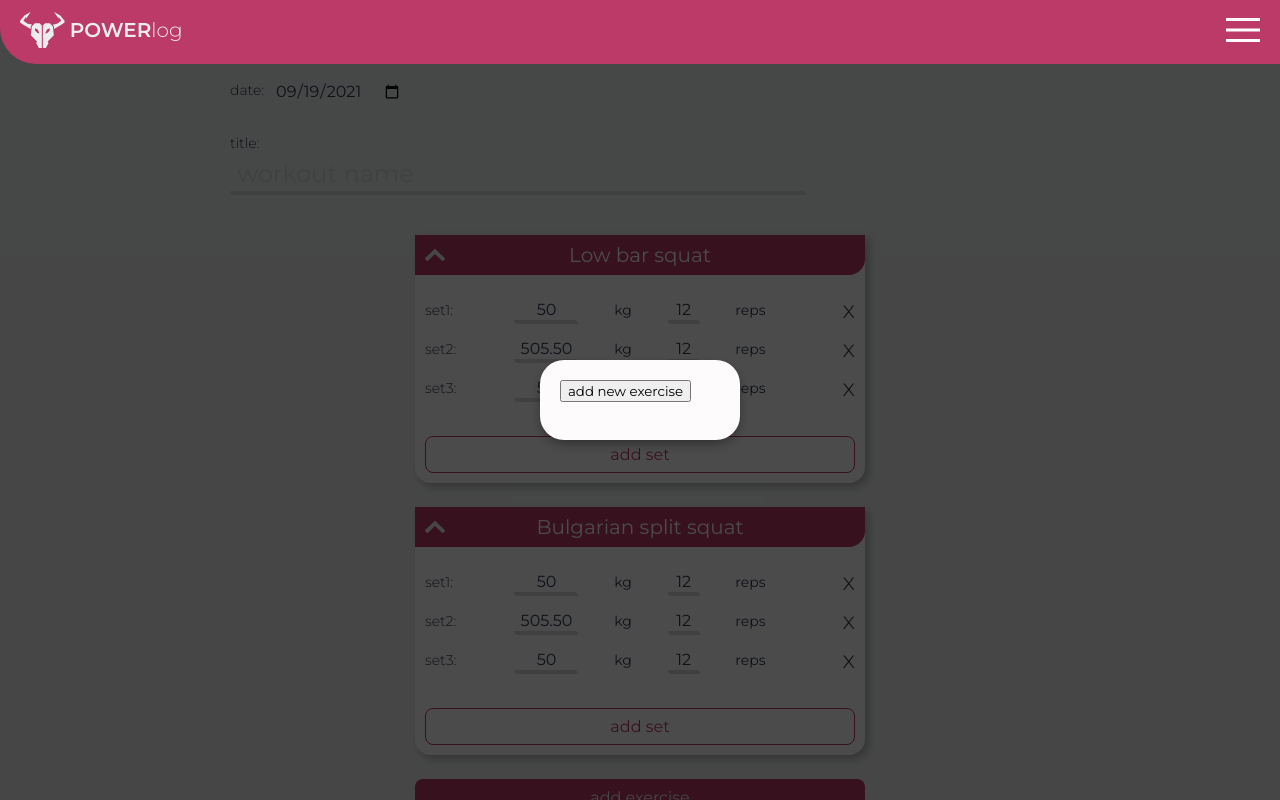
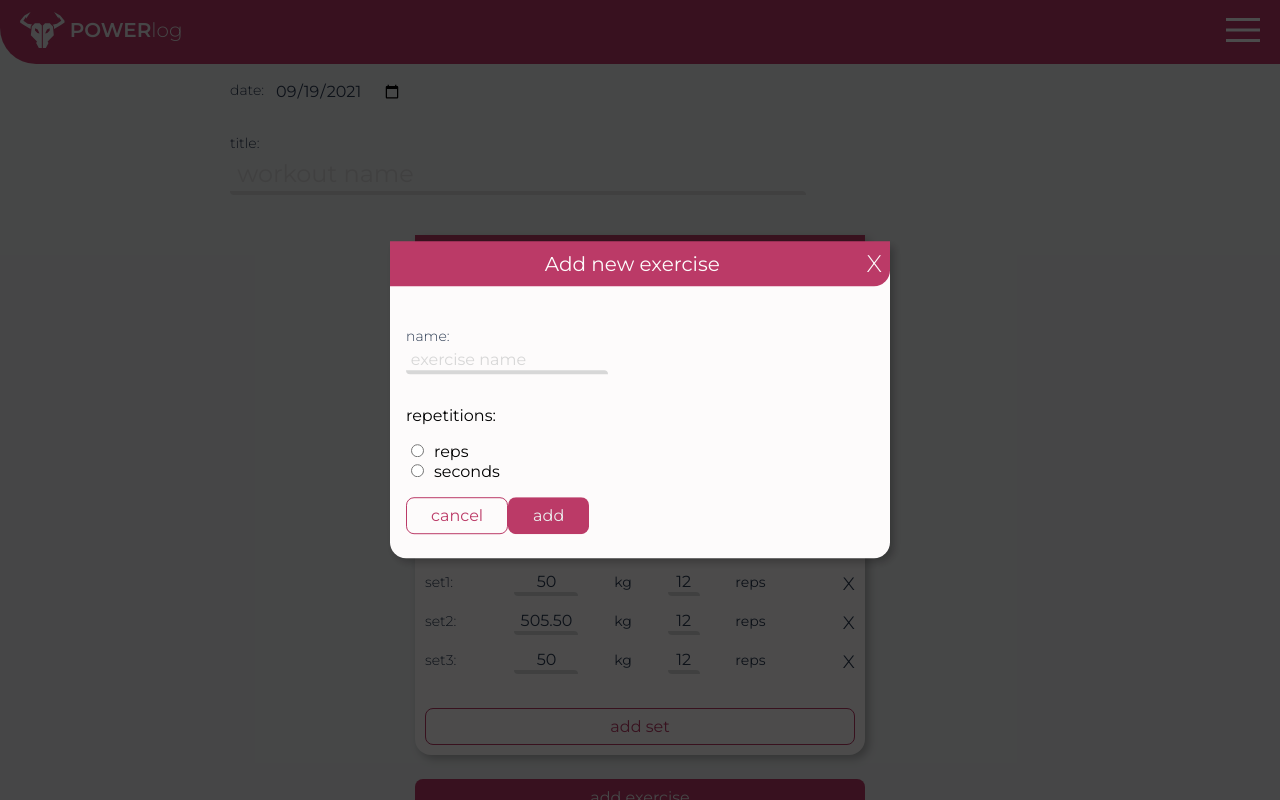
Before and after one commit to WojCzu/power-log, a React (Create React App) app: page /workouts/add in a window 1280 px wide. Both pictures are taken after typing "Sample" into the empty fields and a click on the button "add exercise". Built offline with nearby package versions, Linux system fonts and the light colour scheme.

Commit message:
add rest Modal styles and simple modal content

```diff
--- /dev/null
+++ b/src/components/atoms/CloseButton/CloseButton.js
@@ -0,0 +1,16 @@
+import styled from 'styled-components';
+import { darkOutline } from 'assets/styles/outline';
+
+export const CloseButton = styled.button`
+  padding: 0;
+
+  text-align: right;
+  background: none;
+  border: none;
+
+  font-size: ${({ theme }) => theme.fontSize.xl};
+  font-weight: ${({ theme }) => theme.fontWeight.light};
+  color: ${({ theme }) => theme.color.black};
+  cursor: pointer;
+  ${darkOutline}
+`;
--- a/src/components/molecules/ExerciseSet/ExerciseSet.js
+++ b/src/components/molecules/ExerciseSet/ExerciseSet.js
@@ -4,9 +4,9 @@ import {
   Wrapper,
   StyledSetNumber,
   StyledSpan,
-  StyledButton,
   StyledInfo,
 } from './ExerciseSet.styles';
+import { CloseButton } from 'components/atoms/CloseButton/CloseButton';
 
 const ExerciseSet = ({ setNumber, weight, volume, volumeType }) => {
   return (
@@ -19,7 +19,7 @@ const ExerciseSet = ({ setNumber, weight, volume, volumeType }) => {
         <StyledSpan>{volumeType}</StyledSpan>
       </StyledInfo>
 
-      <StyledButton>x</StyledButton>
+      <CloseButton>x</CloseButton>
     </Wrapper>
   );
 };
--- a/src/components/molecules/ExerciseSet/ExerciseSet.styles.js
+++ b/src/components/molecules/ExerciseSet/ExerciseSet.styles.js
@@ -1,5 +1,4 @@
 import styled from 'styled-components';
-import { darkOutline } from 'assets/styles/outline';
 
 export const StyledSetNumber = styled.span`
   font-weight: ${({ theme }) => theme.fontWeight.light};
@@ -19,20 +18,6 @@ export const Wrapper = styled.div`
   grid-template-columns: 1fr 6fr 1fr;
 `;
 
-export const StyledButton = styled.button`
-  padding: 0;
-
-  text-align: right;
-  background: none;
-  border: none;
-
-  font-size: ${({ theme }) => theme.fontSize.xl};
-  font-weight: ${({ theme }) => theme.fontWeight.light};
-  color: ${({ theme }) => theme.color.black};
-  cursor: pointer;
-  ${darkOutline}
-`;
-
 export const StyledInfo = styled.div`
   display: flex;
   justify-content: space-evenly;
--- a/src/components/organisms/Modal/Modal.js
+++ b/src/components/organisms/Modal/Modal.js
@@ -1,17 +1,26 @@
+import { CloseButton } from 'components/atoms/CloseButton/CloseButton';
 import React from 'react';
+import styled from 'styled-components';
 import { StyledModal } from './Modal.styles';
 
-const Modal = ({ children, ...props }) => {
+const Modal = ({ children, modalTitle, closeModal, ...props }) => {
   return (
     <StyledModal
       aria={{
         labelledby: 'modal__heading',
         describedby: 'modal__description',
       }}
+      onRequestClose={closeModal}
       {...props}
-      style={{ overlay: { backgroundColor: 'rgba(0,0,0,0.7)' } }}
+      style={{
+        overlay: { backgroundColor: 'rgba(0,0,0,0.7)', zIndex: '999' },
+      }}
     >
-      {children}
+      <ModalHeading>
+        <StyledTitle id="modal__heading">{modalTitle}</StyledTitle>
+        <StyledButton onClick={closeModal}>X</StyledButton>
+      </ModalHeading>
+      <Content>{children}</Content>
     </StyledModal>
   );
 };
@@ -19,3 +28,30 @@ const Modal = ({ children, ...props }) => {
 StyledModal.setAppElement(document.getElementById('root'));
 
 export default Modal;
+
+const ModalHeading = styled.div`
+  padding: 0.4em;
+
+  color: ${({ theme }) => theme.color.white};
+  background-color: ${({ theme }) => theme.color.purple};
+  font-size: ${({ theme }) => theme.fontSize.l};
+  border-bottom-right-radius: 0.8em;
+
+  display: flex;
+  align-items: center;
+  transform: translateY(-1px);
+  /* without this, part of the modal sticks out */
+`;
+
+const StyledTitle = styled.span`
+  margin: 0 auto;
+`;
+
+const StyledButton = styled(CloseButton)`
+  color: ${({ theme }) => theme.color.white};
+  place-self: flex-end;
+`;
+
+const Content = styled.div`
+  padding: 24px 16px;
+`;
--- a/src/components/organisms/Modal/Modal.styles.js
+++ b/src/components/organisms/Modal/Modal.styles.js
@@ -5,12 +5,10 @@ export const StyledModal = styled(ReactModal)`
   position: absolute;
   top: 50%;
   left: 50%;
-  min-width: 200px;
-  min-height: 80px;
-  padding: 20px;
+  width: clamp(240px, 90vw, 500px);
   background-color: ${({ theme }) => theme.color.white};
-  box-shadow: 0 5px 15px -5px rgba(0, 0, 0, 0.6);
-  border-radius: 24px;
+  border-radius: 0 0 16px 16px;
+  box-shadow: 4px 4px 8px rgba(0, 0, 0, 0.25);
   transform: translate(-50%, -50%);
   outline: none;
 `;
--- a/src/views/AddWorkout/AddWorkout.js
+++ b/src/views/AddWorkout/AddWorkout.js
@@ -13,6 +13,8 @@ import {
   FormField,
   ExercisesContainer,
 } from './AddWorkout.styles';
+import styled from 'styled-components';
+import { SrOnly } from 'components/atoms/SrOnly/SrOnly';
 
 const AddWorkout = () => {
   const { isModalOpen, toggleOpenModal } = useModal();
@@ -71,14 +73,45 @@ const AddWorkout = () => {
           add exercise
         </Button>
         {isModalOpen && (
-          <Modal isOpen={isModalOpen} onRequestClose={toggleOpenModal}>
-            <button
-              onClick={() => {
-                console.log('add new exercise');
-              }}
-            >
-              add new exercise
-            </button>
+          <Modal
+            isOpen={isModalOpen}
+            closeModal={toggleOpenModal}
+            modalTitle="Add new exercise"
+          >
+            <SrOnly id="modal__description">
+              Fill form to add new exercise to workout
+            </SrOnly>
+            <FormField isColumn>
+              <StyledLabel htmlFor="exercise-name">name: </StyledLabel>
+              <Input
+                type="text"
+                id="exercise-name"
+                placeholder="exercise name"
+              />
+            </FormField>
+            <FormField isColumn>
+              <p>repetitions:</p>
+              <div>
+                <StyledRadio
+                  type="radio"
+                  id="reps"
+                  value="reps"
+                  name="repetitions-type"
+                />
+                <label htmlFor="reps">reps</label>
+              </div>
+              <div>
+                <StyledRadio
+                  type="radio"
+                  id="seconds"
+                  value="seconds"
+                  name="repetitions-type"
+                />
+                <label htmlFor="seconds">seconds</label>
+              </div>
+            </FormField>
+            <Button onClick={toggleOpenModal}>cancel</Button>
+            <Button isPrimary>add</Button>
           </Modal>
         )}
 
@@ -91,14 +124,16 @@ const AddWorkout = () => {
         end workout
       </Button>
       {isEndWorkoutOpen && (
-        <Modal isOpen={isEndWorkoutOpen} onRequestClose={toggleOpenEndWorkout}>
-          <button
-            onClick={() => {
-              console.log('end workout');
-            }}
-          >
-            end workout?
-          </button>
+        <Modal
+          isOpen={isEndWorkoutOpen}
+          closeModal={toggleOpenEndWorkout}
+          modalTitle="End workout?"
+        >
+          <p id="modal__description">
+            Are you sure, you want to end your workout?
+          </p>
+          <Button onClick={toggleOpenEndWorkout}>cancel</Button>
+          <Button isPrimary>confirm</Button>
         </Modal>
       )}
     </Wrapper>
@@ -106,3 +141,8 @@ const AddWorkout = () => {
 };
 
 export default AddWorkout;
+
+const StyledRadio = styled.input`
+  accent-color: ${({ theme }) => theme.color.purple};
+  margin-right: 10px;
+`;
```
